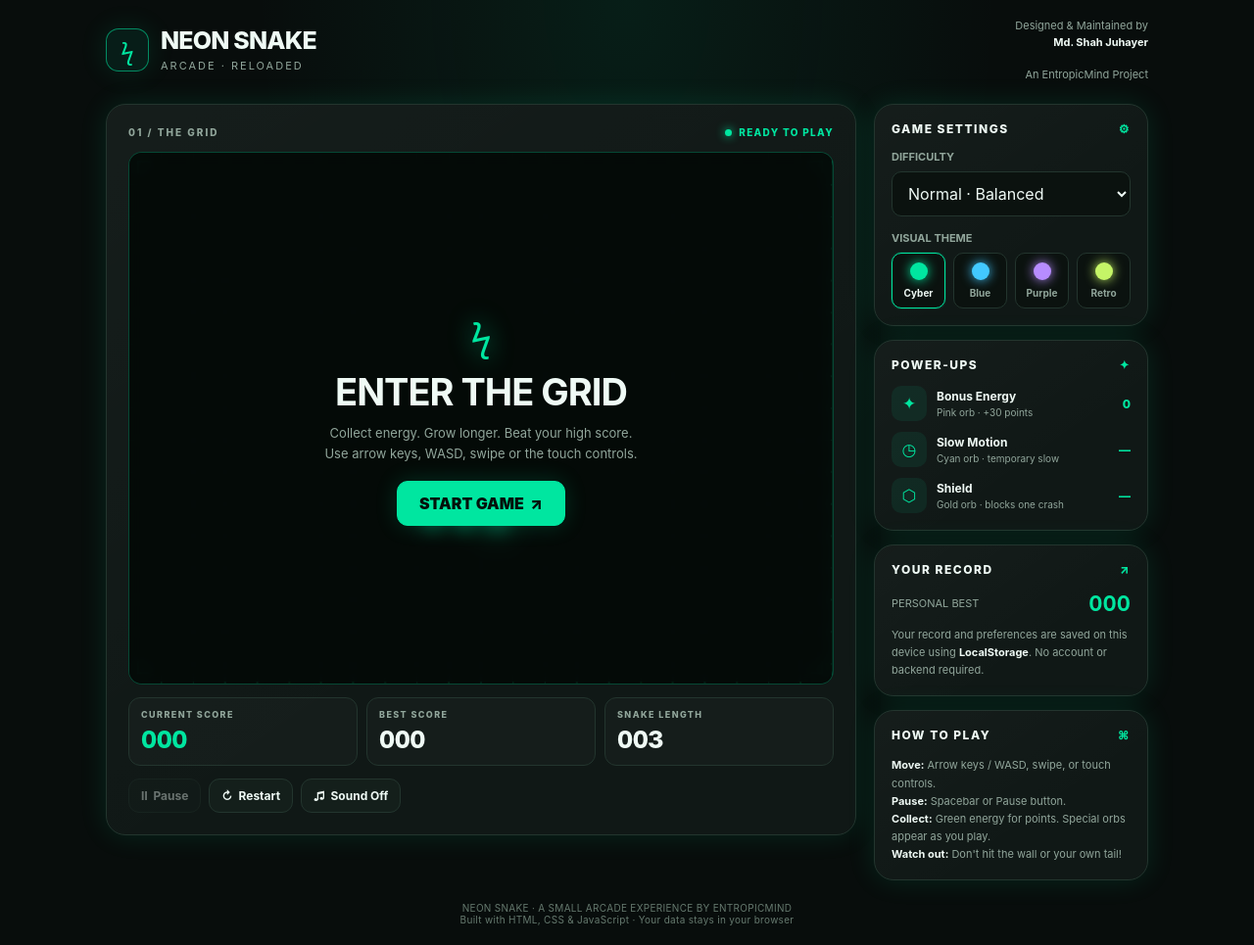
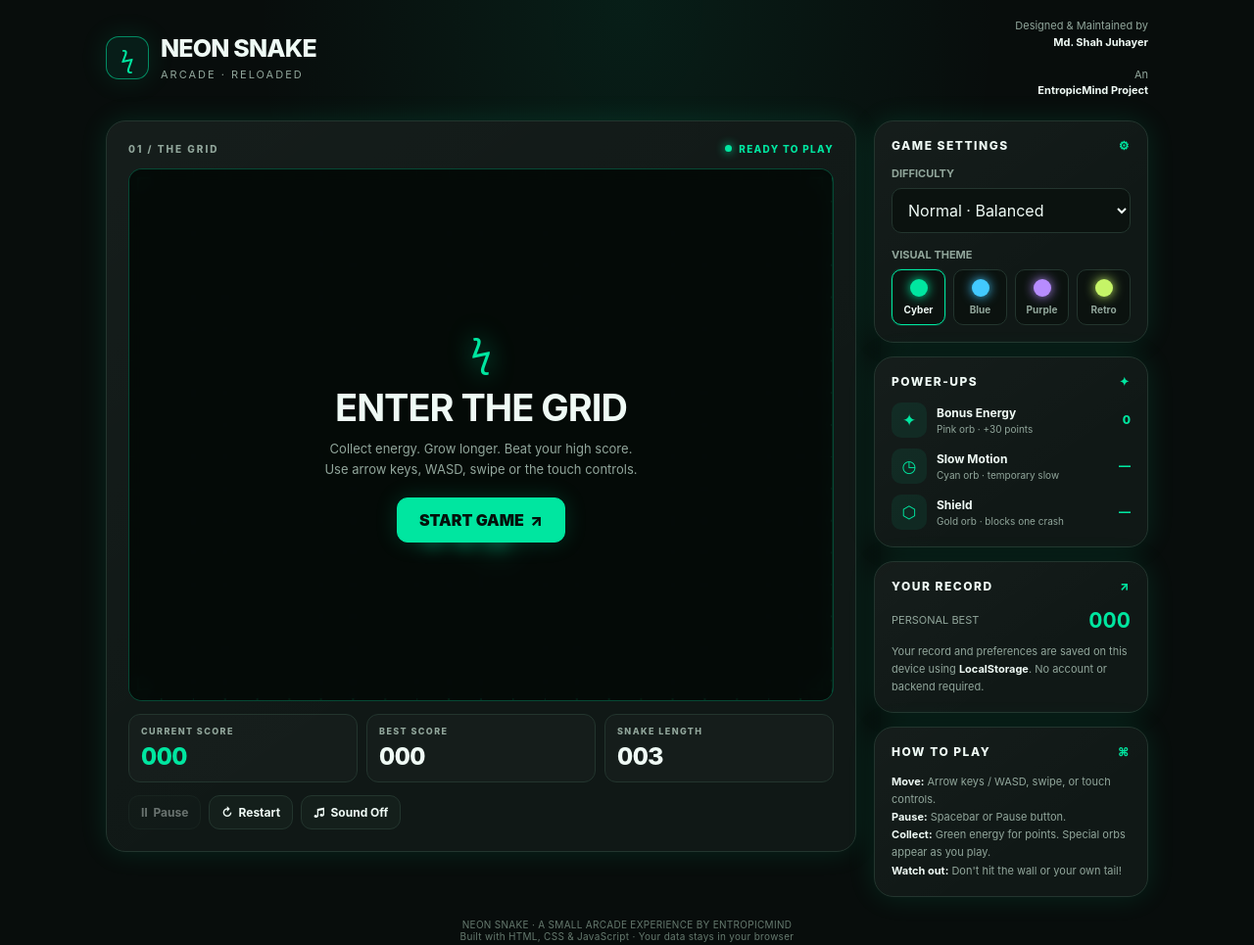
Before and after one commit to Juhayer27/NeonSnake, a plain HTML site: page index.html in a window 1280 px wide. Shown: the whole page at 98% size. Drawn offline with Linux system fonts and the light colour scheme.

Commit message:
Update credit section formatting in index.html

```diff
--- a/index.html
+++ b/index.html
@@ -146,7 +146,7 @@ select{width:100%;padding:11px 12px;background:#0b120f;color:var(--text);border:
         <p>Arcade · Reloaded</p>
       </div>
     </div>
-    <div class="credit">Designed &amp; Maintained by<strong>Md. Shah Juhayer</strong> <br> An EntropicMind Project </div>
+    <div class="credit">Designed &amp; Maintained by<strong>Md. Shah Juhayer</strong> <br> An <strong> EntropicMind Project </strong> </div>
   </header>
 
   <main class="layout">
```
